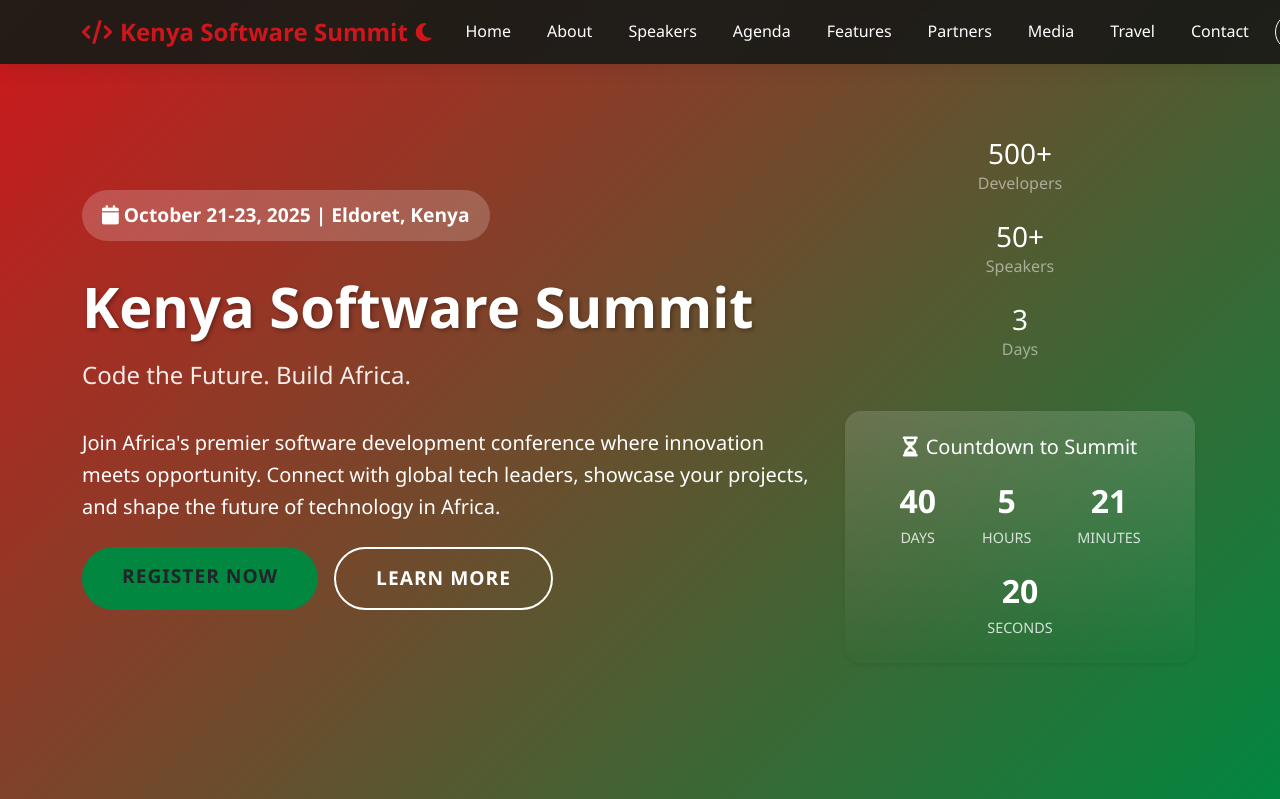
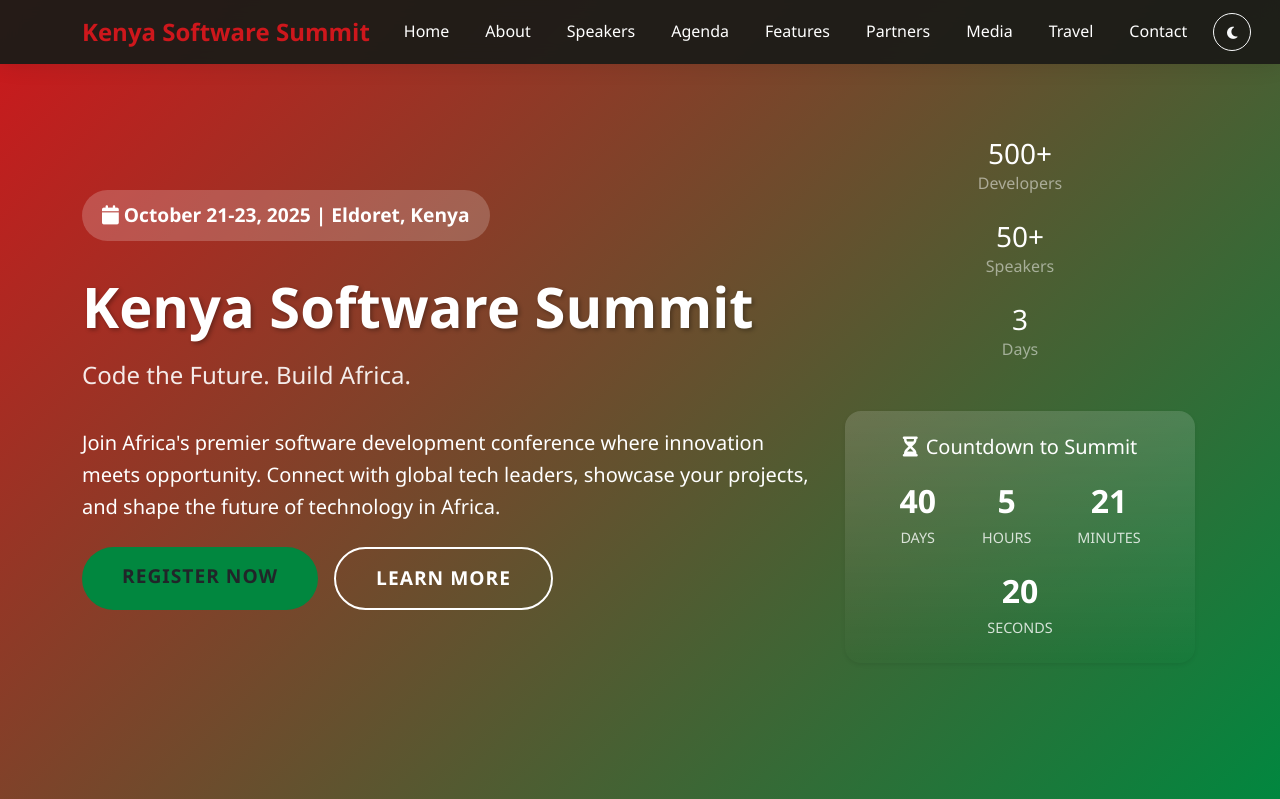
Before and after one commit to edanodongo/software-summit, a Django app: page / in a window 1280 px wide. Shown: the top 799 px of the page. Run offline with Django 5.2, Linux system fonts and the light colour scheme; some libraries are stand-ins or nearby versions.

Commit message:
new changes

```diff
--- a/templates/summit/home.html
+++ b/templates/summit/home.html
@@ -772,9 +772,8 @@
     <nav class="navbar navbar-expand-lg navbar-dark fixed-top">
       <div class="container">
         <a class="navbar-brand d-flex align-items-center" href="#home">
-          <i class="fas fa-code me-2"></i>
           Kenya Software Summit
-          <span class="ms-2" id="themeIcon" style="font-size:1.3rem;"><i class="fas fa-moon"></i></span>
+          {% comment %} <span class="ms-2" id="themeIcon" style="font-size:1.3rem;"><i class="fas fa-moon"></i></span> {% endcomment %}
         </a>
         <button class="navbar-toggler" type="button" data-bs-toggle="collapse" data-bs-target="#navbarNav">
           <span class="navbar-toggler-icon"></span>
```
